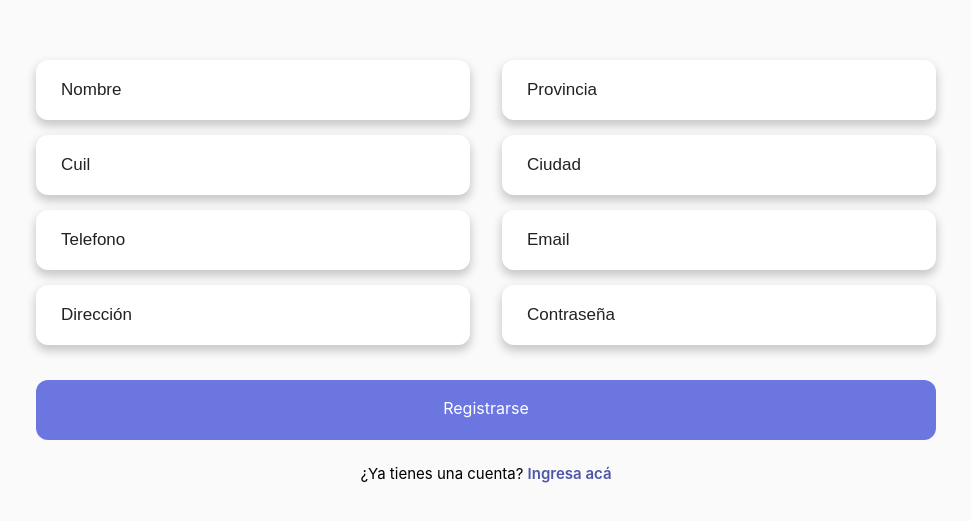
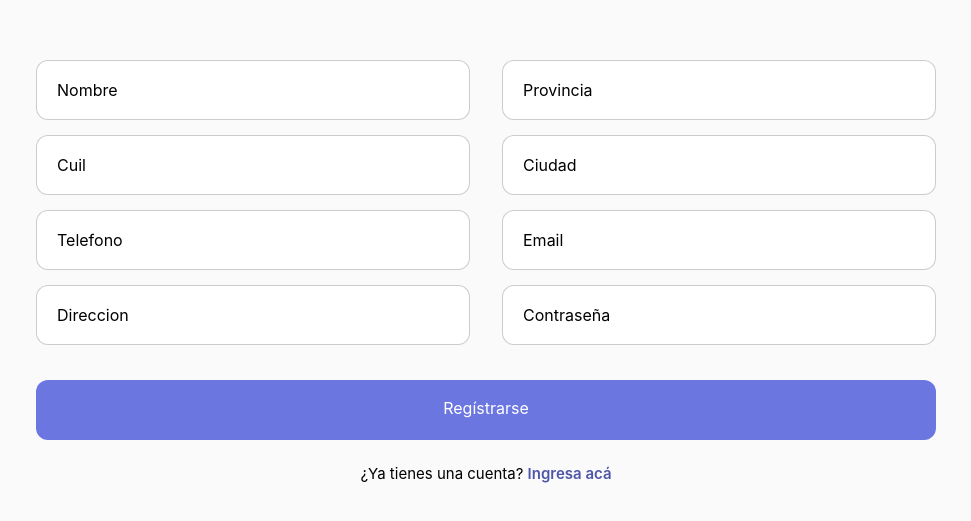
Before and after one commit to MelinaZarateB/Front-contable, a React (Vite) app: page /sign-up in a window 1280 px wide. Shown: the part 129-650 px from the top of the page, without its empty margins (154-1125 px from the left). Built offline with nearby package versions, Linux system fonts and the light colour scheme.

Commit message:
Add new styles in sign-up

```diff
--- a/src/components/SignUp/SignUp.css
+++ b/src/components/SignUp/SignUp.css
@@ -31,6 +31,19 @@
       margin: 0 auto;
       gap: 2rem;
 }
+.form-label{
+  width: 100%;
+  display: grid;
+  grid-template-areas: 'input';
+  position: relative;
+}
+.span{
+  position: absolute;
+  color: red;
+  right: 10px;
+  top: 50%;
+  transform: translateY(-50%);
+}
 .sign-up-header {
   margin: 20px 0 40px 0;
 }
@@ -43,17 +56,39 @@
   justify-content: center;
   flex-direction: column;
 }
+.form-label{
+  width: 100%;
+  display: grid;
+  grid-template-areas: 'input';
+  position: relative;
+}
+.input-box-sign-up{
+  margin-bottom: 15px;
+  position: relative;
+}
+.label-input{
+  position: absolute;
+  top: 50%;
+  left: 1rem;
+  transform: translateY(-50%);
+  padding: 0 5px;
+  pointer-events: none;
+  transition: .3s;
+}
+.input-box-sign-up .input-field-sign-up:focus~.label-input,
+.input-box-sign-up .input-field-sign-up:not(:placeholder-shown) + .label-input{
+  top: 0;
+  background-color: #fafafa;
+}
+
 .input-field-sign-up {
   width: 100%;
   height: 60px;
   font-size: 17px;
+  border-radius: 0.75rem;
+  border: 1px solid rgba(0, 0, 0, 0.2);
   padding: 0 25px;
-  margin-bottom: 15px;
-  border-radius: 0.75rem;
-  border: none;
-  box-shadow: 0px 5px 10px 1px rgba(0, 0, 0, 0.2);
-  outline: none;
-  transition: 0.3s;
+
 }
 .submit-btn-sign-up{
   width: 100%;
--- a/src/components/SignUp/SignUp.jsx
+++ b/src/components/SignUp/SignUp.jsx
@@ -1,12 +1,14 @@
 import "./SignUp.css";
 import { useState } from "react";
 import { useNavigate } from "react-router-dom";
+import validations from "./../../utils/validations";
 
 const SignUp = () => {
   const navigate = useNavigate();
   const handleButtonLogin = () => {
     navigate("/login");
   };
+  /* Estados */
   const [newUser, setNewUser] = useState({
     name: "",
     cuil: "",
@@ -18,11 +20,28 @@ const SignUp = () => {
     password: "",
   });
 
+  const [touchedInput, setTouchedInput] = useState({});
+
+  const [errors, setErrors] = useState({});
+
+  /* Handlers */
+  const handleTouched = (inputName) => {
+    setTouchedInput({
+      ...touchedInput,
+      [inputName]: true,
+    });
+  };
   const handleChange = (event) => {
     setNewUser({
       ...newUser,
       [event.target.name]: event.target.value,
     });
+    setErrors(
+      validations({
+        ...newUser,
+        [event.target.name]: event.target.value,
+      })
+    );
   };
 
   return (
@@ -31,116 +50,135 @@ const SignUp = () => {
         <form className="container-sign-up-box">
           <div className="sign-up-box">
             <div className="input-box-sign-up">
-            <div>
               <input
                 type="text"
                 name="name"
-              placeholder="Nombre"
+                placeholder=""
                 className="input-field-sign-up"
                 autoComplete="off"
                 value={newUser.name}
                 onChange={handleChange}
+                onBlur={() => handleTouched("name")}
               />
-            </div>
+              <label className="label-input">Nombre</label>
+              {errors.name && (
+                <span className="span">
+                  <svg
+                    xmlns="http://www.w3.org/2000/svg"
+                    width="20"
+                    height="20"
+                    fill="currentColor"
+                    class="bi bi-exclamation-circle"
+                    viewBox="0 0 16 16"
+                  >
+                    <path d="M8 15A7 7 0 1 1 8 1a7 7 0 0 1 0 14m0 1A8 8 0 1 0 8 0a8 8 0 0 0 0 16" />
+                    <path d="M7.002 11a1 1 0 1 1 2 0 1 1 0 0 1-2 0M7.1 4.995a.905.905 0 1 1 1.8 0l-.35 3.507a.552.552 0 0 1-1.1 0z" />
+                  </svg>
+                </span>
+              )}
             </div>
             <div className="input-box-sign-up">
-            <div>
               <input
                 type="text"
                 name="cuil"
-              placeholder="Cuil"
                 className="input-field-sign-up"
                 autoComplete="off"
                 value={newUser.cuil}
                 onChange={handleChange}
+                placeholder=""
               />
+              <label className="label-input">Cuil</label>
             </div>
+
+            <div className="input-box-sign-up">
+              <input
+                type="text"
+                name="phone"
+                placeholder=""
+                className="input-field-sign-up"
+                autoComplete="off"
+                value={newUser.phone}
+                onChange={handleChange}
+                onBlur={() => handleTouched("phone")}
+              />
+              <label className="label-input">Telefono</label>
             </div>
             <div className="input-box-sign-up">
               <input
                 type="text"
-              name="phone"
-              placeholder="Telefono"
-              className="input-field-sign-up"
-              autoComplete="off"
-              value={newUser.phone}
-              onChange={handleChange}
-            />
-          </div>
-          <div className="input-box-sign-up">
-            <div>
-            <input
-              type="text"
                 name="address"
-              placeholder="Dirección"
+                placeholder=""
                 className="input-field-sign-up"
                 autoComplete="off"
                 value={newUser.address}
                 onChange={handleChange}
+                onBlur={() => handleTouched("address")}
               />
+              <label className="label-input">Direccion</label>
             </div>
           </div>
-        </div>
-
           <div className="sign-up-box">
             <div className="input-box-sign-up">
-            <div>
               <input
                 type="text"
                 name="province"
-              placeholder="Provincia"
+                placeholder=""
                 className="input-field-sign-up"
                 autoComplete="off"
                 value={newUser.province}
                 onChange={handleChange}
               />
-            </div>
+              <label className="label-input">Provincia</label>
             </div>
             <div className="input-box-sign-up">
-            <div>
               <input
                 type="text"
                 name="city"
-              placeholder="Ciudad"
+                placeholder=""
                 className="input-field-sign-up"
                 autoComplete="off"
                 value={newUser.city}
                 onChange={handleChange}
+                onBlur={() => handleTouched("city")}
               />
-            </div>
+              <label className="label-input">Ciudad</label>
             </div>
             <div className="input-box-sign-up">
-            <div>
                 <input
                   type="text"
                   name="email"
-              placeholder="Email"
+                  placeholder=""
                   className="input-field-sign-up"
                   autoComplete="off"
                   value={newUser.email}
                   onChange={handleChange}
+                  onBlur={() => handleTouched("email")}
                 />
-          </div>
+                <label className="label-input">Email</label>
             </div>
             <div className="input-box-sign-up">
-            <div>
               <input
                 type="text"
                 name="password"
-              placeholder="Contraseña"
+                placeholder=""
                 className="input-field-sign-up"
                 autoComplete="off"
                 value={newUser.password}
                 onChange={handleChange}
+                onBlur={() => handleTouched("password")}
               />
-            </div>
+              <label className="label-input">Contraseña</label>
             </div>
           </div>
         </form>
         <div>
           <div className="input-submit-sign-up">
-          <button className="submit-btn-sign-up" id="submit" type="submit"></button>
-          <label htmlFor="submit">Registrarse</label>
+            <button
+              className="submit-btn-sign-up"
+              id="submit"
+              type="submit"
+            ></button>
+            <label htmlFor="submit">Regístrarse</label>
           </div>
           <div className="sign-up-link">
             <p>
--- /dev/null
+++ b/src/utils/validations.js
@@ -0,0 +1,33 @@
+const validations = (inputs) => {
+  const errors = {};
+
+  const regexName = /^[^\d]+$/;
+
+  if (inputs.name.trim() === "") {
+    errors.name = "El nombre es requerido";
+  } else {
+    if (!regexName.test(inputs.name)) {
+      errors.name = "El nombre no puede contener números";
+    }
+    if (inputs.name.length > 25) {
+      errors.name = "El nombre es muy largo";
+    }
+  }
+
+  if(inputs.phone.trim() === "") {
+    errors.phone = "El telefono es requerido";
+  }
+
+  if(inputs.address.trim() === "") {
+    errors.address = "La direccion es requerida";
+  }
+  if(inputs.city.trim() === "") {
+    errors.city = "La ciudad es requerida";
+  }
+  if(inputs.email.trim() === "") {
+    errors.email = "El email es requerido";
+  }
+  return errors
+
+};
+export default validations;
```
Lines whose indentation alone changed are shown as unchanged.
